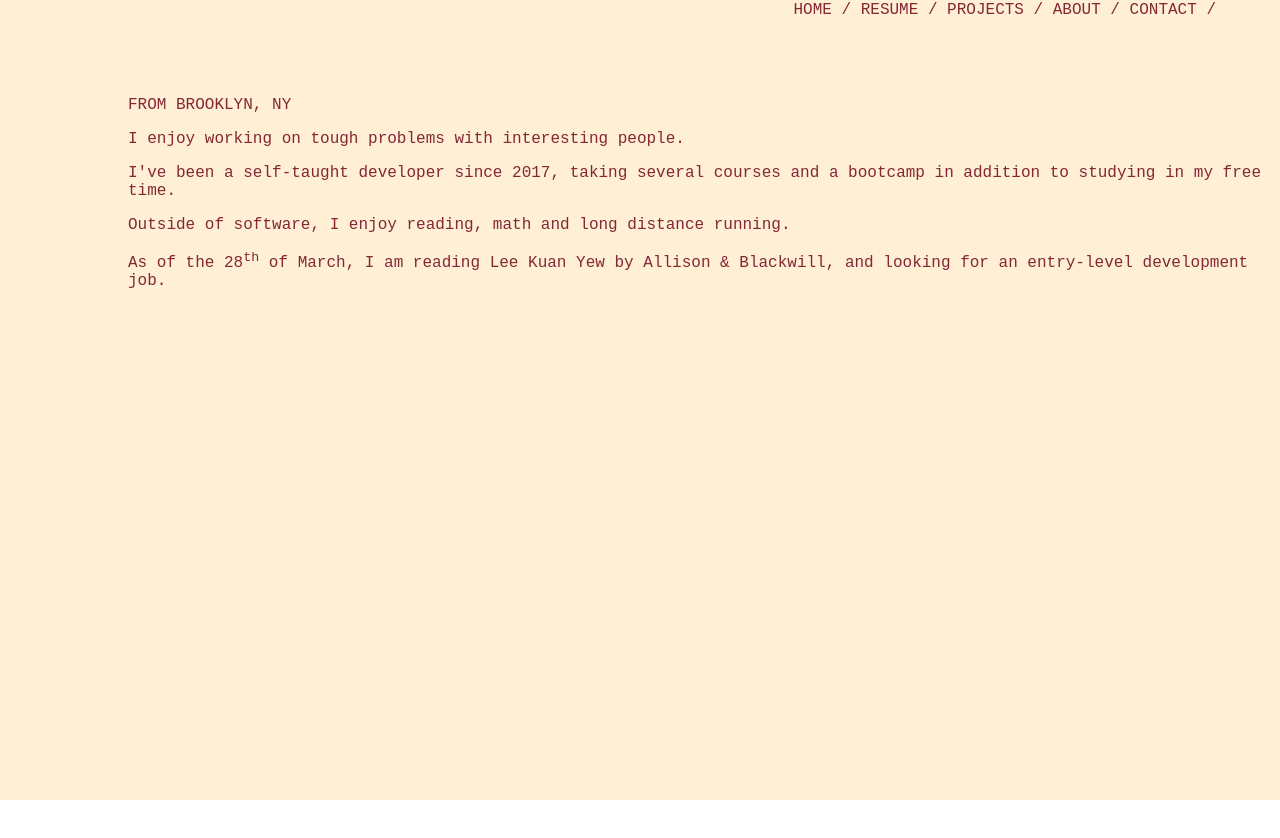
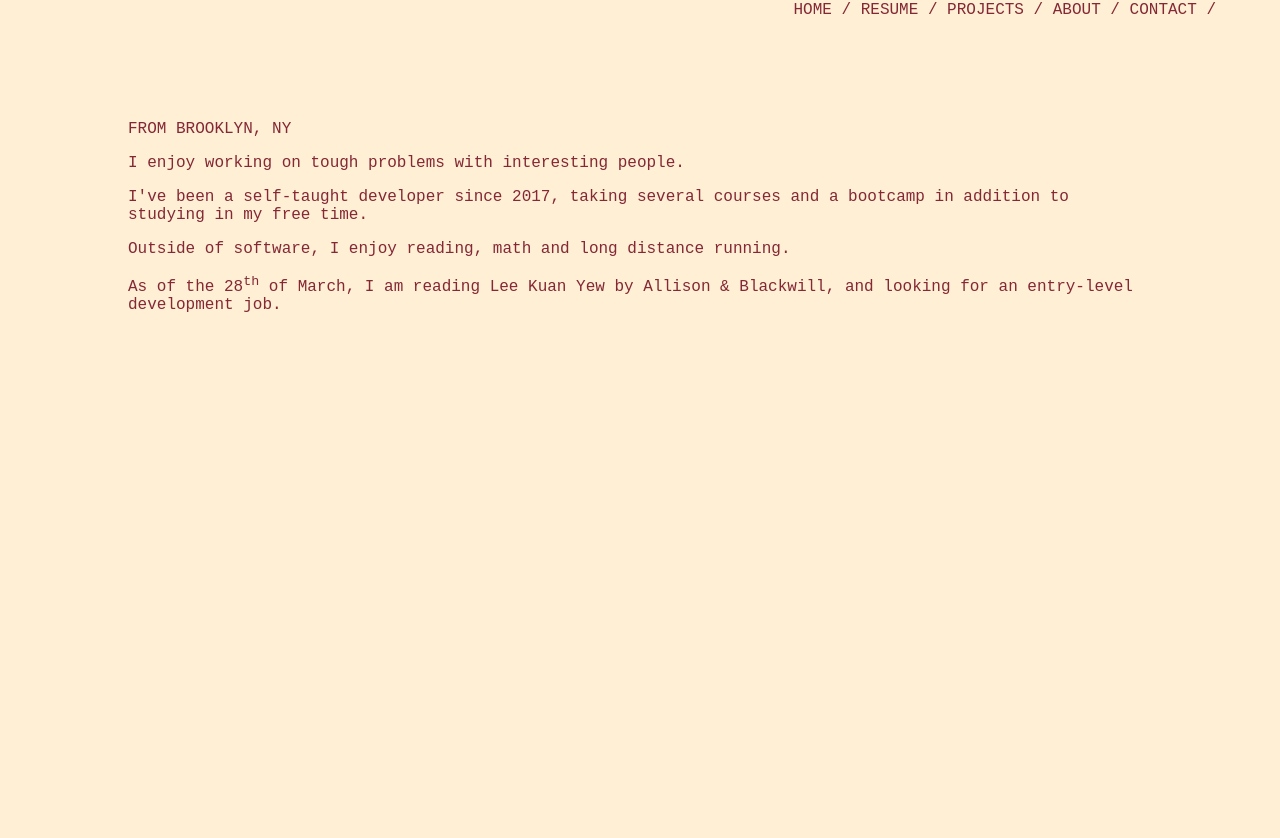
Before and after one commit to williamsalex/portfolio, a React (Create React App) app: page /about in a window 1280 px wide. Shown: the top 838 px of the page. Before the commit the page ends 800 px from the top, so only its background shows below. Built offline with nearby package versions, Linux system fonts and the light colour scheme.

Commit message:
fixing styling

```diff
--- a/src/components/projects.js
+++ b/src/components/projects.js
@@ -1,5 +1,4 @@
 import React from 'react'
-import '../stylesheets/projects.scss'
 
 
 export default function Projects() {
@@ -30,11 +29,12 @@ export default function Projects() {
             <p>DETERMINES SAFE ROUTES OF EGRESS AND UPLOADS DATA ABOUT FIRE PROGRESSION TO GOOGLE CLOUD FOR REAL-TIME UPDATES TO FIRST RESPONDERS AND LATER ANALYSIS.</p>
             <br/>
             <h3>RESEARCH ANALYSIS OF THE BOBADILLA CONJECTURE</h3>
-            <h4>FEBRUARY 22, 2020</h4>
+            <h4>FEBRUARY 20, 2020</h4>
             <hr/>
             <p>PYTHON | SHELL | SLURM | SAGEMATH | SINGULAR</p>
             <a href = 'https://github.com/williamsalex/Bobadilla-Conjecture' style = {{textDecoration: 'none'}}>GITHUB </a>
-            <p>ANALYSIS OF JAVIER FERNANDEZ DE BOBADILLA'S CONJECTURE AND THE BETA INVARIANT AS PROPOSED BY DAVID MASSEY.</p>
+            <p>COMPUTATIONAL ANALYSIS OF DR. JAVIER FERNANDEZ DE BOBADILLA'S CONJECTURE AND THE BETA INVARIANT AS PROPOSED BY DR. DAVID MASSEY.</p>
+            <br/>
         </div>
     )
 }
--- a/src/stylesheets/background.scss
+++ b/src/stylesheets/background.scss
@@ -1,12 +1,3 @@
-// .border{
-//     background-color: papayawhip;
-//     top: 0;
-//     bottom: 0;
-//     right: 0;
-//     left: 0;
-//     z-index: 6;
-// }
-
 .main{
     background-position: center;
     background-size: cover;
@@ -14,6 +5,7 @@
     background-color: papayawhip;
     top: 0;
     right: 0;
-    bottom: 0;
+    bottom: -30%;
     left: 0;
+    overflow-x: hidden;
 }
--- a/src/stylesheets/homepage.scss
+++ b/src/stylesheets/homepage.scss
@@ -1,13 +1,5 @@
 $primary-color: #842835;
 $font: 'Courier New', Courier, monospace;
-
-.text{
-    font-family: $font;
-    color: $primary-color;
-    position: relative;
-    left: 10%;
-    top: 10%;
-}
 
 .nav{
     position: fixed;
@@ -28,4 +20,5 @@ $font: 'Courier New', Courier, monospace;
     display: inline;
     font-weight: 400;
 }
+
 .item:hover {font-weight: 900; cursor: pointer; position: relative; bottom: -2px; transition-duration: 500ms;}
--- a/src/stylesheets/projects.scss
+++ /dev/null
@@ -1,3 +0,0 @@
-.list{
-    // overflow: visible;
-}
--- a/src/stylesheets/resume.scss
+++ b/src/stylesheets/resume.scss
@@ -4,9 +4,10 @@ $font: 'Courier New', Courier, monospace;
 .text{
     font-family: $font;
     color: $primary-color;
-    position: fixed;
+    position: relative;
     left: 10%;
     top: 10%;
+    max-width: 80%;
 }
 
 .nav{
```
